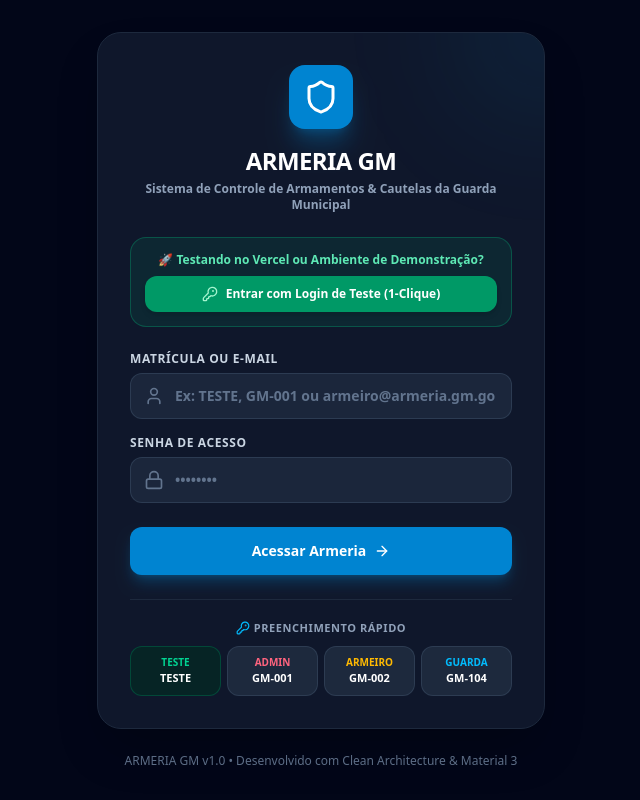
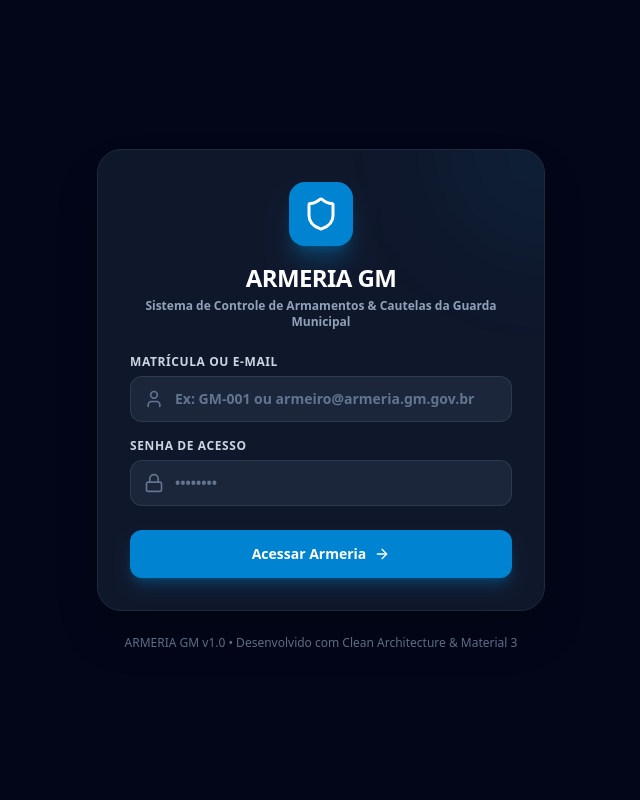
Before and after one commit to Mundanok9/armeria-gm, a React (Vite) app: page / in a window 1280 px wide. Shown: the whole page, without its empty margins (319-959 px from the left). Built offline with nearby package versions, Linux system fonts and the light colour scheme.

Commit message:
Remover login de teste e acessos de preenchimento rapido da tela de login

```diff
--- a/src/pages/LoginPage.tsx
+++ b/src/pages/LoginPage.tsx
@@ -1,6 +1,6 @@
 import React, { useState } from 'react';
 import { useAuth } from '../context/AuthContext';
-import { Shield, KeyRound, User as UserIcon, Lock, ArrowRight } from 'lucide-react';
+import { Shield, User as UserIcon, Lock, ArrowRight } from 'lucide-react';
 
 export const LoginPage: React.FC = () => {
   const { login } = useAuth();
@@ -28,24 +28,6 @@ export const LoginPage: React.FC = () => {
     }
   };
 
-  const fillQuickLogin = (mat: string, pass: string) => {
-    setMatricula(mat);
-    setPassword(pass);
-    setError('');
-  };
-
-  const handleDirectTestLogin = async () => {
-    setLoading(true);
-    setError('');
-    try {
-      await login('TESTE', 'teste123');
-    } catch (err: any) {
-      setError(err.message || 'Erro ao realizar login de teste.');
-    } finally {
-      setLoading(false);
-    }
-  };
-
   return (
     <div className="min-h-screen bg-slate-950 flex flex-col justify-center items-center p-4">
       {/* Container Card */}
@@ -65,22 +47,6 @@ export const LoginPage: React.FC = () => {
           <p className="text-xs font-semibold text-slate-400 mt-1">
             Sistema de Controle de Armamentos & Cautelas da Guarda Municipal
           </p>
-        </div>
-
-        {/* Direct 1-Click Test Access Banner */}
-        <div className="mb-6 p-3.5 bg-emerald-500/10 border border-emerald-500/30 rounded-2xl text-center">
-          <p className="text-xs font-bold text-emerald-300 mb-2">
-            🚀 Testando no Vercel ou Ambiente de Demonstração?
-          </p>
-          <button
-            type="button"
-            onClick={handleDirectTestLogin}
-            disabled={loading}
-            className="w-full bg-emerald-600 hover:bg-emerald-500 text-white font-bold py-2.5 px-4 rounded-xl shadow-md transition flex items-center justify-center space-x-2 text-xs cursor-pointer disabled:opacity-50"
-          >
-            <KeyRound className="w-4 h-4 text-emerald-200" />
-            <span>Entrar com Login de Teste (1-Clique)</span>
-          </button>
         </div>
 
         {/* Login Form */}
@@ -104,7 +70,7 @@ export const LoginPage: React.FC = () => {
                 required
                 value={matricula}
                 onChange={(e) => setMatricula(e.target.value)}
-                placeholder="Ex: TESTE, GM-001 ou armeiro@armeria.gm.gov.br"
+                placeholder="Ex: GM-001 ou armeiro@armeria.gm.gov.br"
                 className="w-full bg-slate-800/90 border border-slate-700/80 rounded-xl pl-11 pr-4 py-3 text-white placeholder-slate-500 text-sm font-semibold focus:outline-none focus:border-sky-500 transition"
               />
             </div>
@@ -139,47 +105,6 @@ export const LoginPage: React.FC = () => {
           </button>
         </form>
 
-        {/* Quick Demo Credentials Panel for testing convenience */}
-        <div className="mt-6 pt-5 border-t border-slate-800">
-          <p className="text-[11px] font-bold text-slate-400 uppercase tracking-wider mb-2.5 text-center flex items-center justify-center space-x-1">
-            <KeyRound className="w-3.5 h-3.5 text-sky-400" />
-            <span>Preenchimento Rápido</span>
-          </p>
-          <div className="grid grid-cols-4 gap-1.5">
-            <button
-              onClick={() => fillQuickLogin('TESTE', 'teste123')}
-              className="bg-emerald-950/60 hover:bg-emerald-900/60 border border-emerald-800/60 p-2 rounded-xl text-center transition cursor-pointer"
-            >
-              <p className="text-[10px] font-bold text-emerald-400">TESTE</p>
-              <p className="text-[11px] font-semibold text-white">TESTE</p>
-            </button>
-
-            <button
-              onClick={() => fillQuickLogin('GM-001', 'admin123')}
-              className="bg-slate-800 hover:bg-slate-700 border border-slate-700/80 p-2 rounded-xl text-center transition cursor-pointer"
-            >
-              <p className="text-[10px] font-bold text-rose-400">ADMIN</p>
-              <p className="text-[11px] font-semibold text-white">GM-001</p>
-            </button>
-
-            <button
-              onClick={() => fillQuickLogin('GM-002', 'armeiro123')}
-              className="bg-slate-800 hover:bg-slate-700 border border-slate-700/80 p-2 rounded-xl text-center transition cursor-pointer"
-            >
-              <p className="text-[10px] font-bold text-amber-400">ARMEIRO</p>
-              <p className="text-[11px] font-semibold text-white">GM-002</p>
-            </button>
-
-            <button
-              onClick={() => fillQuickLogin('GM-104', 'guarda123')}
-              className="bg-slate-800 hover:bg-slate-700 border border-slate-700/80 p-2 rounded-xl text-center transition cursor-pointer"
-            >
-              <p className="text-[10px] font-bold text-sky-400">GUARDA</p>
-              <p className="text-[11px] font-semibold text-white">GM-104</p>
-            </button>
-          </div>
-        </div>
-
       </div>
 
       <footer className="mt-6 text-center text-xs text-slate-500 font-medium">
```
